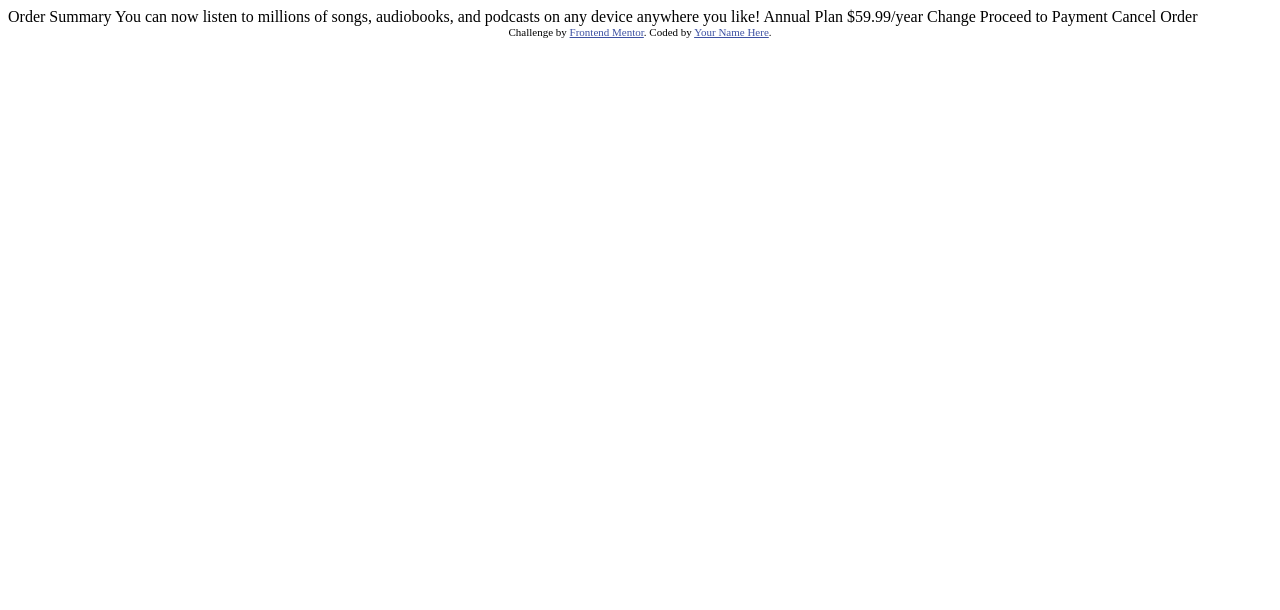
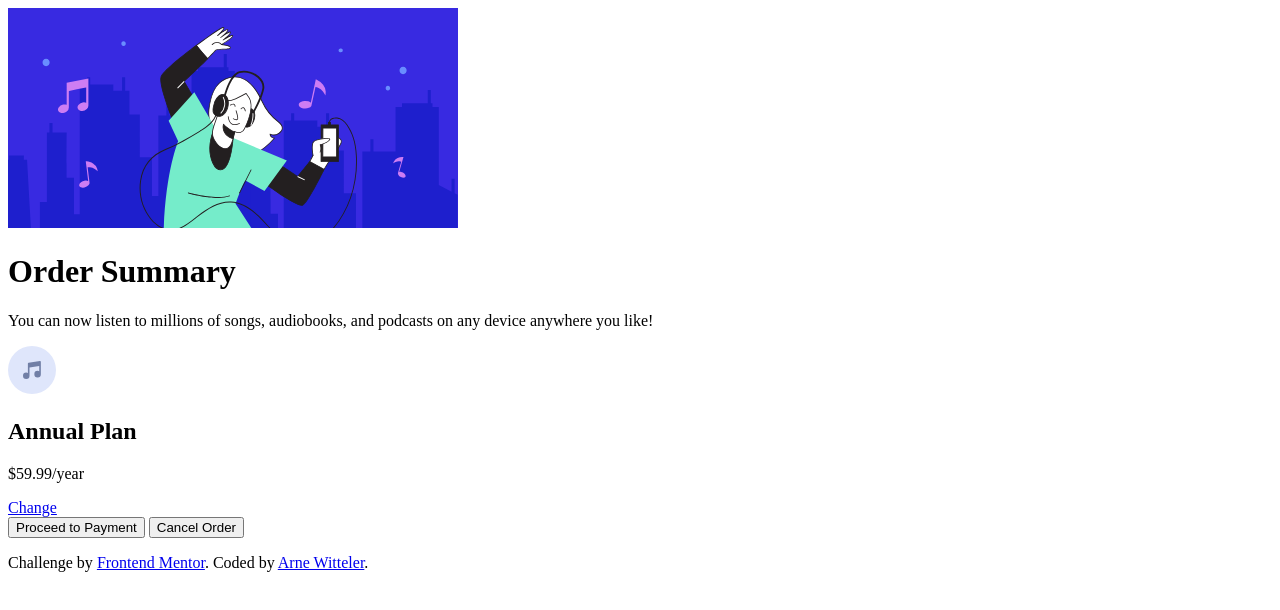
Before and after one commit to arne-witteler/order-summary-component, a plain HTML site: page index.html in a window 1280 px wide. Drawn offline with Linux system fonts and the light colour scheme.

Commit message:
refactor HTML structure for improved readability and organization

```diff
--- a/index.html
+++ b/index.html
@@ -2,36 +2,35 @@
 <html lang="en">
   <head>
     <meta charset="UTF-8">
-  <meta name="viewport" content="width=device-width, initial-scale=1.0"> <!-- displays site properly based on user's device -->
-
+    <meta name="viewport" content="width=device-width, initial-scale=1.0">
+    <link rel="stylesheet" href="styles/styles.css">
     <link rel="icon" type="image/png" sizes="32x32" href="./images/favicon-32x32.png">
-
     <title>Frontend Mentor | Order summary card</title>
-
-  <!-- Feel free to remove these styles or customise in your own stylesheet 👍 -->
-  <style>
-    .attribution { font-size: 11px; text-align: center; }
-    .attribution a { color: hsl(228, 45%, 44%); }
-  </style>
   </head>
   <body>
+    <main class="card">
+      <div class="card__image">
+        <img src="./images/illustration-hero.svg" alt="Illustration Hero">
+      </div>
+      <h1 class="card__heading">Order Summary</h1>
 
-  Order Summary
+      <p class="card__text">You can now listen to millions of songs, audiobooks, and podcasts on any device anywhere you like!</p>
+      <div class="card__plan">
+        <img class="card__plan-icon" src="./images/icon-music.svg" alt="Music Icon">
+        <div class="card__plan-details">
+          <h2 class="card__plan-title">Annual Plan</h2>
+          <p class="card__plan-price">$59.99/year</p>
+        </div>
+        <a class="card__plan-change" href="#">Change</a>
+      </div>
 
-  You can now listen to millions of songs, audiobooks, and podcasts on any
-  device anywhere you like!
-
-  Annual Plan
-  $59.99/year
-
-  Change
-
-  Proceed to Payment
-  Cancel Order
-
+      <button class="button button--confirm">Proceed to Payment</button>
+      <button class="button button--cancel">Cancel Order</button>
+      <footer>
         <div class="attribution">
-    Challenge by <a href="https://www.frontendmentor.io?ref=challenge" target="_blank">Frontend Mentor</a>.
-    Coded by <a href="#">Your Name Here</a>.
+          <p>Challenge by <a href="https://www.frontendmentor.io?ref=challenge" target="_blank">Frontend Mentor</a>. Coded by <a href="#">Arne Witteler</a>.</p>
         </div>
+      </footer>
+    </main>
   </body>
 </html>
```
Lines whose indentation alone changed are shown as unchanged.
